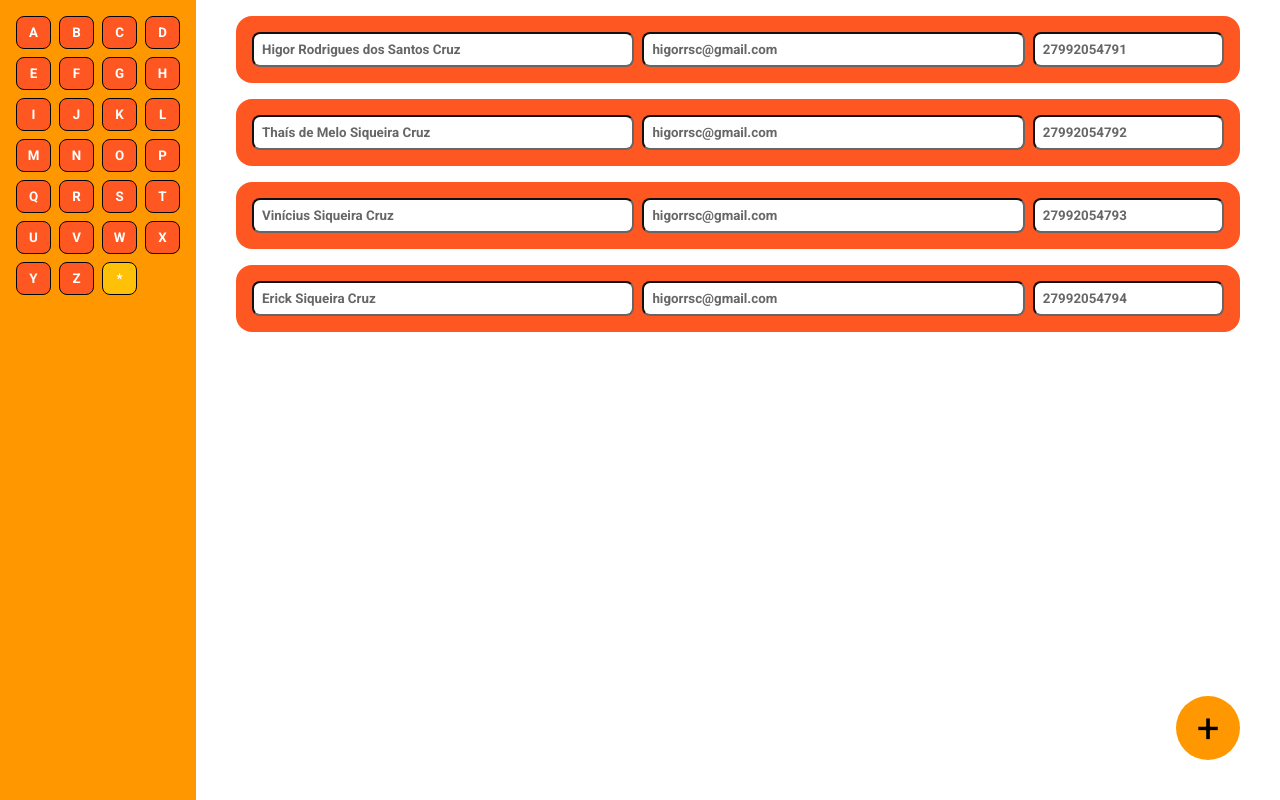
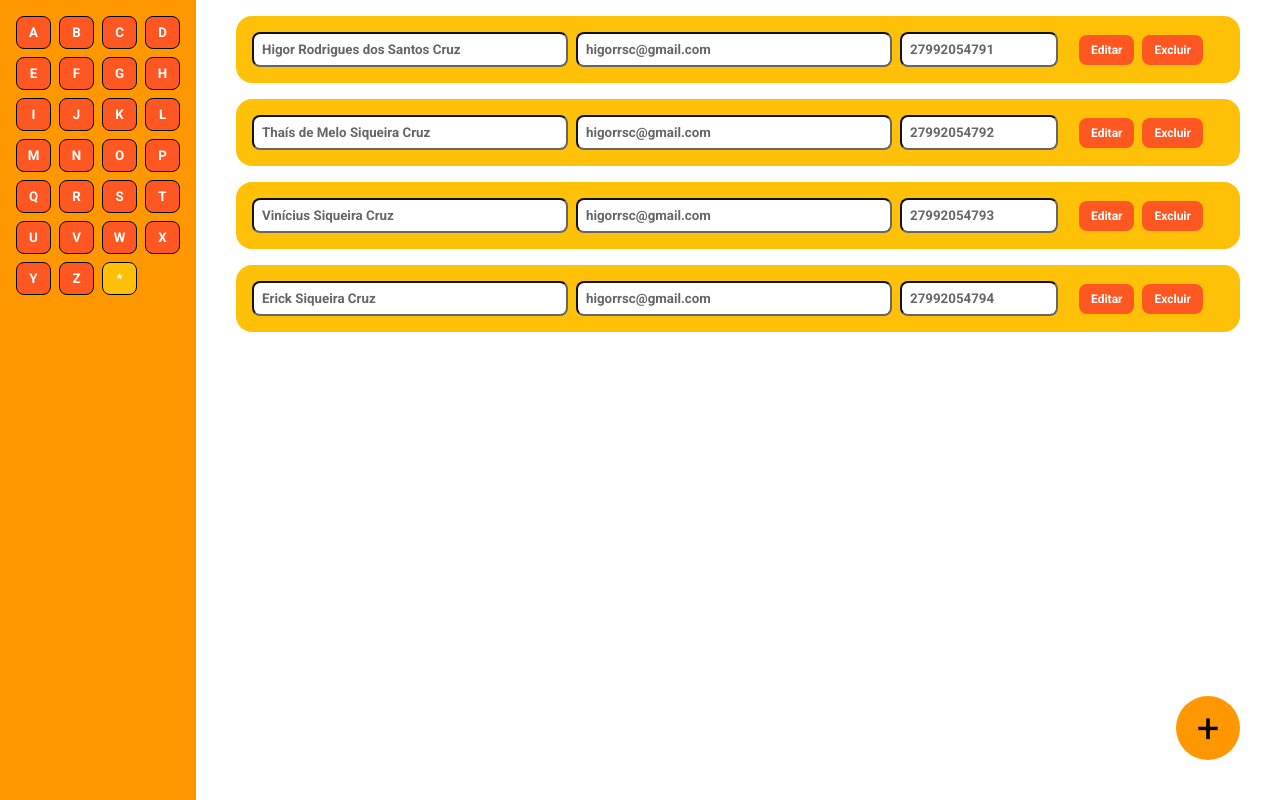
Before and after one commit to higorrsc/ebac-hrsc-contact-list, a React (Create React App) app: page / in a window 1280 px wide. Built offline with nearby package versions, Linux system fonts and the light colour scheme.

Commit message:
implementado delete e update dos registros

```diff
--- a/src/components/Contact/index.tsx
+++ b/src/components/Contact/index.tsx
@@ -2,23 +2,36 @@ import { ChangeEvent, useEffect, useState } from 'react'
 import { useDispatch } from 'react-redux'
 
 import ContactClass from '../../models/Contact'
-import { addHandle, updateHandle } from '../../store/reducers/contact'
+import {
+  addHandle,
+  deleteHandle,
+  updateHandle
+} from '../../store/reducers/contact'
 
+import { FormField, ActionButton } from '../../styles'
 import * as S from './styles'
-import { FormField } from '../../styles'
 
 type Props = ContactClass
 
 const Contact = ({
+  id: originalId,
   fullName: originalFullName,
   email: originalEmail,
   phoneNumber: originalPhoneNumber
 }: Props) => {
   const dispatch = useDispatch()
   const [editMode, setEditMode] = useState(false)
+  const [id, setId] = useState(-1)
   const [fullName, setFullName] = useState('')
   const [email, setEmail] = useState('')
   const [phoneNumber, setPhoneNumber] = useState('')
+
+  useEffect(() => {
+    if (originalId !== -1) {
+      setId(originalId)
+      console.log(originalId)
+    }
+  }, [originalId])
 
   useEffect(() => {
     if (originalFullName.length > 0) {
@@ -38,7 +51,7 @@ const Contact = ({
     }
   }, [originalPhoneNumber])
 
-  function cancelEditMode() {
+  const cancelEditMode = () => {
     setEditMode(false)
     setFullName(originalFullName)
     setEmail(originalEmail)
@@ -47,9 +60,51 @@ const Contact = ({
 
   return (
     <S.ContactCard>
-      <FormField type="text" placeholder="Nome" value={fullName} />
-      <FormField type="email" placeholder="E-Mail" value={email} />
-      <FormField type="tel" placeholder="Telefone" value={phoneNumber} />
+      <FormField
+        disabled={!editMode}
+        type="text"
+        placeholder="Nome"
+        value={fullName}
+        onChange={(e) => setFullName(e.target.value)}
+      />
+      <FormField
+        disabled={!editMode}
+        type="email"
+        placeholder="E-Mail"
+        value={email}
+        onChange={(e) => setEmail(e.target.value)}
+      />
+      <FormField
+        disabled={!editMode}
+        type="tel"
+        placeholder="Telefone"
+        value={phoneNumber}
+        onChange={(e) => setPhoneNumber(e.target.value)}
+      />
+      <div>
+        {editMode ? (
+          <>
+            <ActionButton
+              onClick={() => {
+                dispatch(updateHandle({ id, fullName, email, phoneNumber }))
+                setEditMode(false)
+              }}
+            >
+              Salvar
+            </ActionButton>
+            <ActionButton onClick={cancelEditMode}>Cancelar</ActionButton>
+          </>
+        ) : (
+          <>
+            <ActionButton onClick={() => setEditMode(true)}>
+              Editar
+            </ActionButton>
+            <ActionButton onClick={() => dispatch(deleteHandle(id))}>
+              Excluir
+            </ActionButton>
+          </>
+        )}
+      </div>
     </S.ContactCard>
   )
 }
--- a/src/components/Contact/styles.ts
+++ b/src/components/Contact/styles.ts
@@ -13,10 +13,17 @@ export const SaveButton = styled(ActionButton)`
 
 export const ContactCard = styled.div`
   display: grid;
-  grid-template-columns: 2fr 2fr 1fr;
+  grid-template-columns: 2fr 2fr 1fr 1fr;
   grid-gap: 8px;
-  background-color: ${variables.laranjaEscuro};
+  background-color: ${variables.amareloAmbar};
   padding: 16px;
   margin: 16px 0;
   border-radius: 16px;
+
+  div {
+    display: flex;
+    align-items: center;
+    justify-content: center;
+    background-color: transparent;
+  }
 `
```
